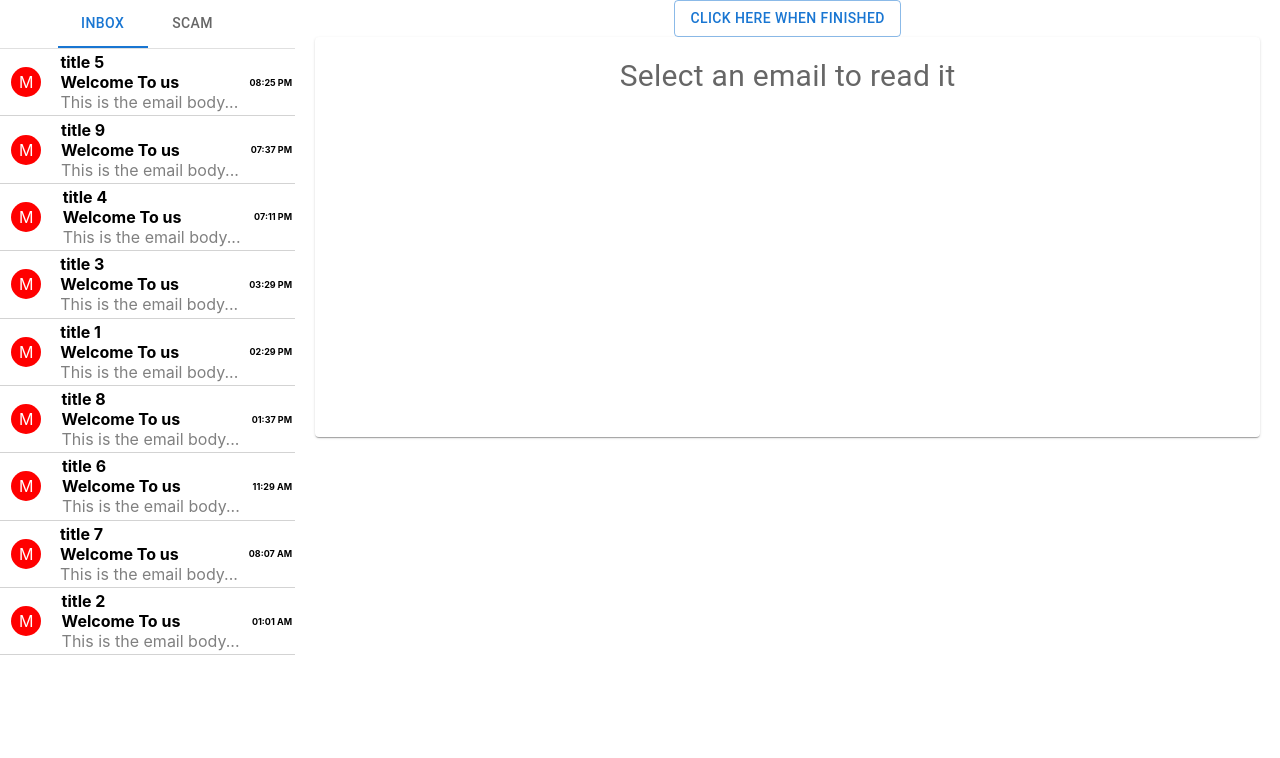
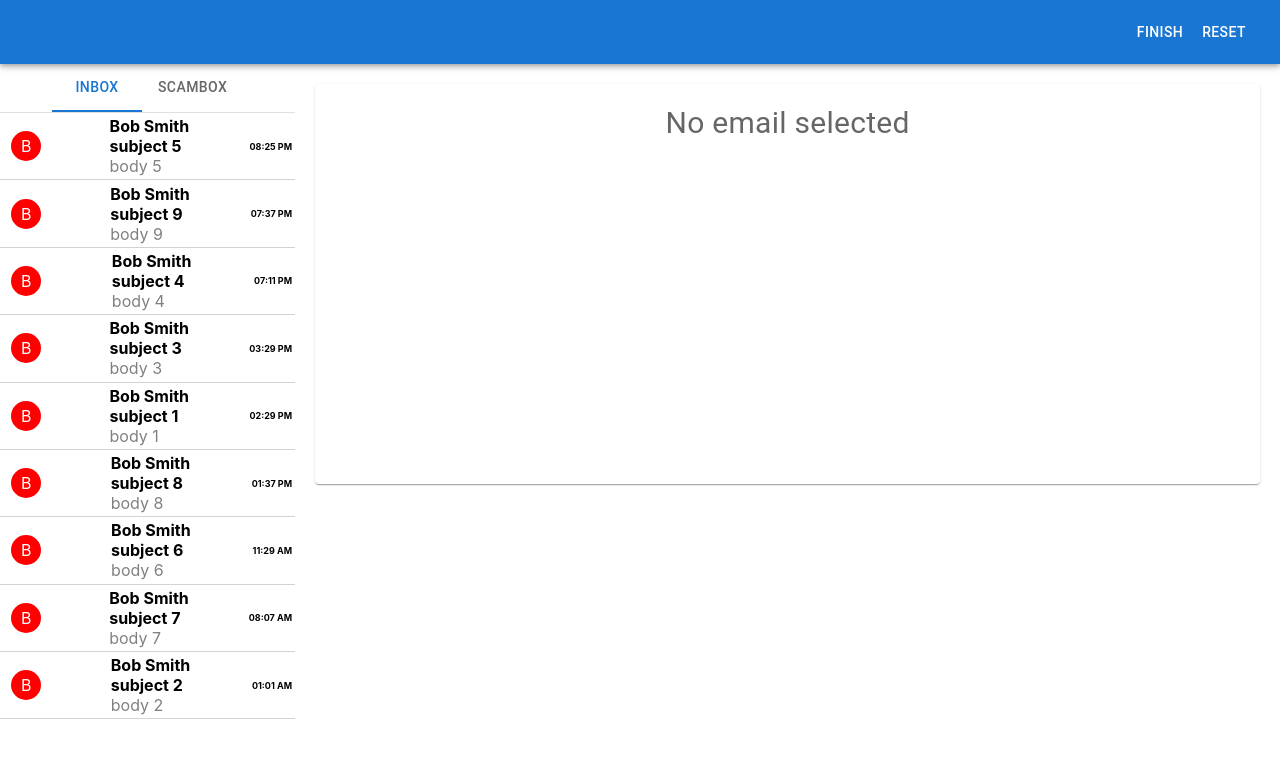
Before and after one commit to patrickcollings/phish-me-if-you-can-2, a React (Create React App) app: page / in a window 1280 px wide. Shown: the top 758 px of the page. Built offline with nearby package versions, Linux system fonts and the light colour scheme.

Commit message:
style email header, add nav bar, show results on email list

```diff
--- a/src/assets/emails.js
+++ b/src/assets/emails.js
@@ -3,59 +3,95 @@ import { getRandomTime } from "./helper";
 export default [
   {
     id: 1,
-    title: "title 1",
+    subject: "subject 1",
+    name: "Bob Smith",
+    email: "bobsmith@gmail.com",
+    to: "you",
     body: "body 1",
     scam: true,
     time: getRandomTime(),
+    read: false,
   },
   {
     id: 2,
-    title: "title 2",
+    subject: "subject 2",
+    name: "Bob Smith",
+    email: "bobsmith@gmail.com",
+    to: "you",
     body: "body 2",
     scam: true,
     time: getRandomTime(),
+    read: false,
   },
   {
     id: 3,
-    title: "title 3",
+    subject: "subject 3",
+    name: "Bob Smith",
+    email: "bobsmith@gmail.com",
+    to: "you",
     body: "body 3",
     scam: true,
     time: getRandomTime(),
+    read: false,
   },
   {
     id: 4,
-    title: "title 4",
+    subject: "subject 4",
+    name: "Bob Smith",
+    email: "bobsmith@gmail.com",
+    to: "you",
     body: "body 4",
     time: getRandomTime(),
+    read: false,
   },
   {
     id: 5,
-    title: "title 5",
+    subject: "subject 5",
+    name: "Bob Smith",
+    email: "bobsmith@gmail.com",
+    to: "you",
     body: "body 5",
     time: getRandomTime(),
+    read: false,
   },
   {
     id: 6,
-    title: "title 6",
+    subject: "subject 6",
+    name: "Bob Smith",
+    email: "bobsmith@gmail.com",
+    to: "you",
     body: "body 6",
     time: getRandomTime(),
+    read: false,
   },
   {
     id: 7,
-    title: "title 7",
+    subject: "subject 7",
+    name: "Bob Smith",
+    email: "bobsmith@gmail.com",
+    to: "you",
     body: "body 7",
     time: getRandomTime(),
+    read: false,
   },
   {
     id: 8,
-    title: "title 8",
+    subject: "subject 8",
+    name: "Bob Smith",
+    email: "bobsmith@gmail.com",
+    to: "you",
     body: "body 8",
     time: getRandomTime(),
+    read: false,
   },
   {
     id: 9,
-    title: "title 9",
+    subject: "subject 9",
+    name: "Bob Smith",
+    email: "bobsmith@gmail.com",
+    to: "you",
     body: "body 9",
     time: getRandomTime(),
+    read: false,
   },
 ];
--- a/src/components/email-display/email-display.js
+++ b/src/components/email-display/email-display.js
@@ -2,28 +2,64 @@ import * as React from "react";
 import Card from "@mui/material/Card";
 import CardContent from "@mui/material/CardContent";
 import Typography from "@mui/material/Typography";
+import Button from "@mui/material/Button";
+import { getHoursAndMinutes } from "../../assets/helper";
 
 export default function EmailDisplay(props) {
   if (props.selectedEmail) {
     return (
       <>
+        <div
+          style={{
+            display: "flex",
+            justifyContent: "flex-end",
+            paddingBottom: "1rem",
+          }}
+        >
           {props.isScamEmail ? (
-          <h1 onClick={props.remove}>Remove from scam</h1>
+            <Button variant="outlined" onClick={props.remove}>
+              Remove from scam
+            </Button>
           ) : (
-          <h1 onClick={props.add}>Add to scam</h1>
+            <Button variant="outlined" onClick={props.add}>
+              Add to scam
+            </Button>
           )}
+        </div>
         <Card sx={{ minWidth: 275, minHeight: "50vh" }}>
           <CardContent>
+            <div style={{ display: "flex", justifyContent: "space-between" }}>
+              <div>
                 <Typography
-              sx={{ fontSize: 30 }}
+                  sx={{ fontSize: 25, textAlign: "left", fontWeight: "400" }}
+                  color="text.primary"
+                  gutterBottom
+                >
+                  {props.selectedEmail.subject}
+                </Typography>
+                <Typography
+                  sx={{ fontSize: 15, textAlign: "left" }}
+                  color="text.primary"
+                  gutterBottom
+                >
+                  {props.selectedEmail.name} {"<" + props.selectedEmail.email + ">"}
+                </Typography>
+                <Typography
+                  sx={{ fontSize: 15, textAlign: "left" }}
+                  color="text.primary"
+                  gutterBottom
+                >
+                  To: {props.selectedEmail.to}
+                </Typography>
+              </div>
+              <Typography
+                sx={{ fontSize: 12, textAlign: "right" }}
                 color="text.secondary"
                 gutterBottom
               >
-              {props.selectedEmail.title}
+                {getHoursAndMinutes(props.selectedEmail.time)}
               </Typography>
-            <Typography sx={{ fontSize: 20 }} color="text.secondary">
-              {props.selectedEmail.body}
-            </Typography>
+            </div>
           </CardContent>
         </Card>
       </>
@@ -33,7 +69,7 @@ export default function EmailDisplay(props) {
       <Card sx={{ minWidth: 275, minHeight: "50vh" }}>
         <CardContent>
           <Typography sx={{ fontSize: 30 }} color="text.secondary" gutterBottom>
-            Select an email to read it
+            No email selected
           </Typography>
         </CardContent>
       </Card>
--- a/src/components/email-list-item/email-list-item.js
+++ b/src/components/email-list-item/email-list-item.js
@@ -7,6 +7,7 @@ let styles = {
   alignItems: "center",
   padding: "0.2rem",
   justifyContent: "space-between",
+  cursor: "pointer"
 };
 
 let textStyle = {
@@ -39,6 +40,10 @@ let timestampStyle = {
 }
 
 export default function EmailListItem(props) {
+  let color = 'none';
+  if (props.showResult) {
+    color = props.email.correct ? "green" :  "red";
+  }
   return (
     <>
       <div
@@ -56,21 +61,26 @@ export default function EmailListItem(props) {
         )}
       >
         <div style={circleStyle}>
-          <p>M {props.email.read}</p>
+          <p>{props.email.name[0].toUpperCase()}</p>
         </div>
         <div style={textStyle}>
-          <span style={{ fontWeight: props.email.read ? "" : "bold" }}>
-            {props.email.title}
+          <span
+            style={{
+              fontWeight: props.email.read ? "" : "bold",
+              color,
+            }}
+          >
+            {props.email.name}
           </span>
           <span style={{ fontWeight: props.email.read ? "" : "bold" }}>
-            Welcome To us
+            {props.email.subject}
           </span>
           <span
             style={{
               color: "grey",
             }}
           >
-            This is the email body...
+            {props.email.body}
           </span>
         </div>
         <div style={timestampStyle}>
--- a/src/components/email-sidebar/email-sidebar.js
+++ b/src/components/email-sidebar/email-sidebar.js
@@ -39,7 +39,7 @@ function a11yProps(index) {
   };
 }
 
-function getEmailList(list, selectEmail, selectedEmail) {
+function getEmailList(list, selectEmail, selectedEmail, showResult) {
   return list.map((email, index) => (
     <EmailListItem
       key={index}
@@ -47,6 +47,7 @@ function getEmailList(list, selectEmail, selectedEmail) {
       index={index}
       onClick={selectEmail}
       isSelected={selectedEmail && selectedEmail.id === email.id}
+      showResult={showResult}
     ></EmailListItem>
   ));
 }
@@ -68,14 +69,14 @@ export default function EmailSidebar(props) {
           centered
         >
           <Tab label="Inbox" {...a11yProps(0)} />
-          <Tab label="Scam" {...a11yProps(1)} />
+          <Tab label="Scambox" {...a11yProps(1)} />
         </Tabs>
       </Box>
       <TabPanel value={value} index={0}>
-        {getEmailList(props.emailList, props.selectEmail, props.selectedEmail)}
+        {getEmailList(props.emailList, props.selectEmail, props.selectedEmail, props.showResult)}
       </TabPanel>
       <TabPanel value={value} index={1}>
-        {getEmailList(props.scamList, props.selectScamEmail, props.selectedEmail)}
+        {getEmailList(props.scamList, props.selectScamEmail, props.selectedEmail, props.showResult)}
       </TabPanel>
     </Box>
   );
--- /dev/null
+++ b/src/components/nav-bar/nav-bar.jsx
@@ -0,0 +1,19 @@
+import * as React from 'react';
+import AppBar from '@mui/material/AppBar';
+import Box from '@mui/material/Box';
+import Toolbar from '@mui/material/Toolbar';
+import Typography from '@mui/material/Typography';
+import Button from '@mui/material/Button';
+
+export default function NavBar(props) {
+  return (
+    <Box sx={{ flexGrow: 1 }}>
+      <AppBar position="static">
+        <Toolbar sx={{justifyContent: 'right'}}>
+          <Button color="inherit" onClick={props.openClick}>Finish</Button>
+          <Button color="inherit" onClick={props.resetClick}>Reset</Button>
+        </Toolbar>
+      </AppBar>
+    </Box>
+  );
+}
--- a/src/views/result/result.js
+++ b/src/views/result/result.js
@@ -5,7 +5,7 @@ import { orderListByTime } from "../../assets/helper";
 import EmailDisplay from "../../components/email-display/email-display";
 import EmailSidebar from "../../components/email-sidebar/email-sidebar";
 import FinishedDialog from "../../components/finished-dialog/finished-dialog";
-import Button from "@mui/material/Button";
+import NavBar from "../../components/nav-bar/nav-bar";
 
 const EmailSidebarContainer = styled.div`
   width: 400px;
@@ -15,7 +15,7 @@ const EmailSidebarContainer = styled.div`
 `;
 
 const EmailDisplayContainer = styled.div`
-  padding: 0 20px;
+  padding: 20px;
   width: 100%;
   min-height: 50vh;
 `;
@@ -27,21 +27,24 @@ const Container = styled.div`
   height: 100%;
 `;
 
+
 // Grab saved list from localstorage so user doesn't start again
 const savedEmailList = JSON.parse(localStorage.getItem("phishme_emailList"));
 // const savedEmailList = null;
 const savedScamList = JSON.parse(localStorage.getItem("phishme_scamList"));
+const savedShowResult = JSON.parse(localStorage.getItem("phishme_showResult"));
 // const savedScamList = null;
 orderListByTime(emails);
 
 export default function Result(props) {
   const [selectedEmail, setSelectedEmail] = useState();
-  const [scamList, setScamList] = useState(savedScamList ? savedScamList : []);
+  const [scamList, setScamList] = useState(savedScamList ?? []);
   const [emailList, setEmailList] = useState(
-    savedEmailList ? savedEmailList : emails
+    savedEmailList ?? [...emails]
   );
   const [isScamSelected, setIsScamSelected] = useState(false);
   const [open, setOpen] = useState(false);
+  const [showResult, setShowResult] = useState(savedShowResult ?? false);
   const [result, setResult] = useState({});
 
   function selectEmail(index) {
@@ -97,14 +100,46 @@ export default function Result(props) {
     return {missed: scamsMissed.length, accidental: normalsCaught.length, caught: totalScamsCaught};
   }
 
+  const showResults = () => {
+    // Go through email list and flag any emails as correct or wrong
+    emailList.map(email => {
+      email.correct = !email.scam;
+      return email;
+    });
+    setEmailList([...emailList]);
+    // Go through scam list and flag any emails as correct or wrong
+    scamList.map((email) => {
+      email.correct = email.scam;
+      return email;
+    });
+    setScamList([...scamList]);
+    console.log(emailList);
+    console.log(scamList);
+  }
+
   const handleClickOpen = () => {
     const results = finishTest();
     setResult(results);
     setOpen(true);
   };
 
+  const handleClickReset = () => {
+    localStorage.removeItem('phishme_scamList');
+    localStorage.removeItem("phishme_emailList");
+    localStorage.removeItem("phishme_showResult");
+    setScamList([]);
+    setEmailList([...emails]);
+    setSelectedEmail(null);
+    setShowResult(false);
+    setOpen(false);
+    setIsScamSelected(false);
+    setResult({});
+  };
+
     const handleClose = (isFinished) => {
       console.log(isFinished);
+      isFinished && showResults();
+      setShowResult(isFinished);
       setOpen(false);
     };
 
@@ -116,8 +151,13 @@ export default function Result(props) {
     localStorage.setItem("phishme_emailList", JSON.stringify(emailList));
   }, [emailList]);
 
+  useEffect(() => {
+    localStorage.setItem("phishme_showResult", showResult);
+  }, [showResult]);
+
   return (
     <>
+      <NavBar openClick={handleClickOpen} resetClick={handleClickReset}/>
       <Container>
         <EmailSidebarContainer>
           <div style={{ height: "100%" }}>
@@ -127,14 +167,22 @@ export default function Result(props) {
               selectEmail={selectEmail}
               selectScamEmail={selectScamEmail}
               selectedEmail={selectedEmail}
-            ></EmailSidebar>
+              showResult={showResult}
+            />
           </div>
         </EmailSidebarContainer>
         <EmailDisplayContainer>
-          <Button variant="outlined" onClick={handleClickOpen}>
+          {/* <Button variant="outlined" onClick={handleClickOpen}>
             Click here when finished
           </Button>
-          <FinishedDialog open={open} handleClose={handleClose} result={result}></FinishedDialog>
+          <Button variant="outlined" onClick={handleClickReset}>
+            Reset
+          </Button> */}
+          <FinishedDialog
+            open={open}
+            handleClose={handleClose}
+            result={result}
+          ></FinishedDialog>
           <EmailDisplay
             selectedEmail={selectedEmail}
             isScamEmail={isScamSelected}
```
Lines whose indentation alone changed are shown as unchanged.
